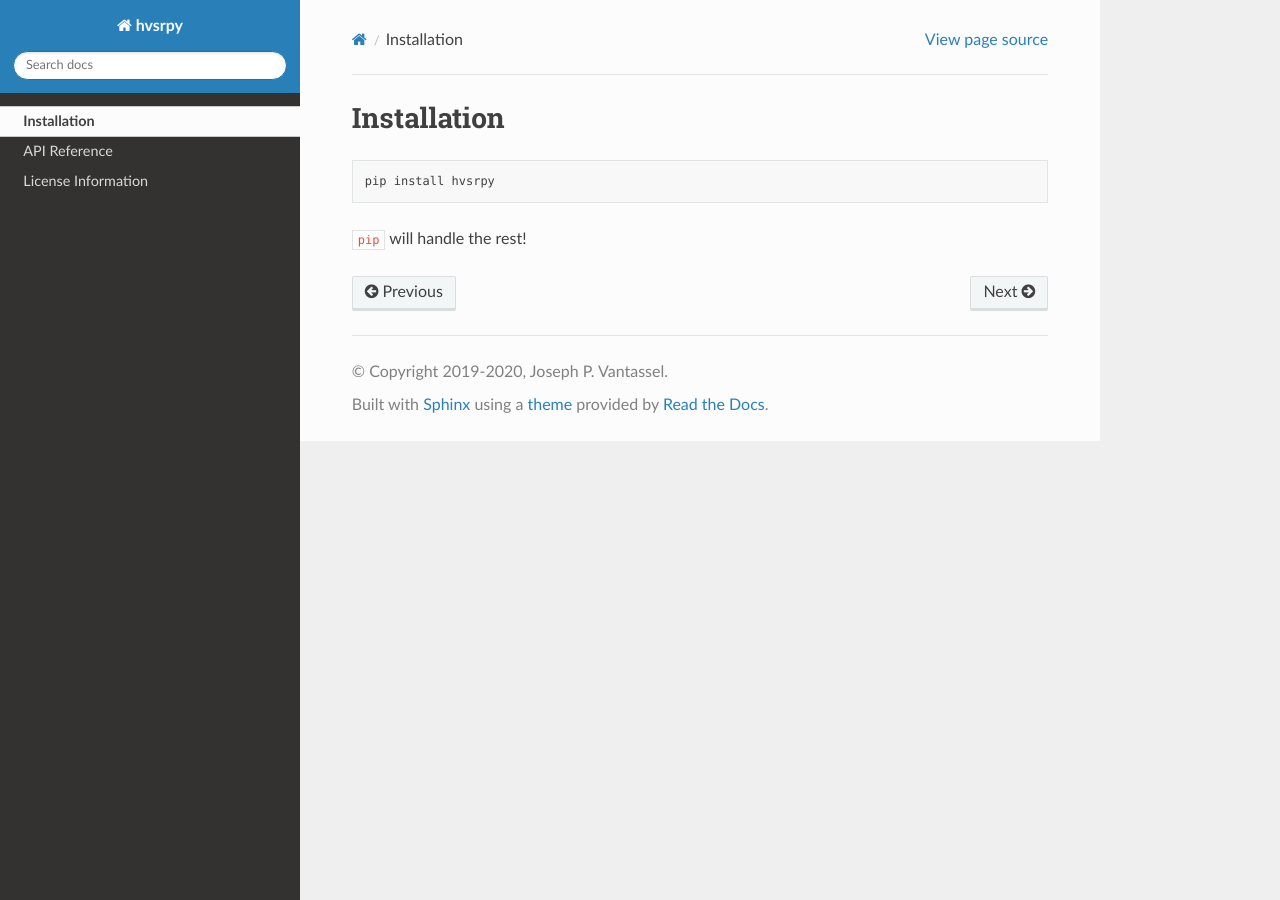
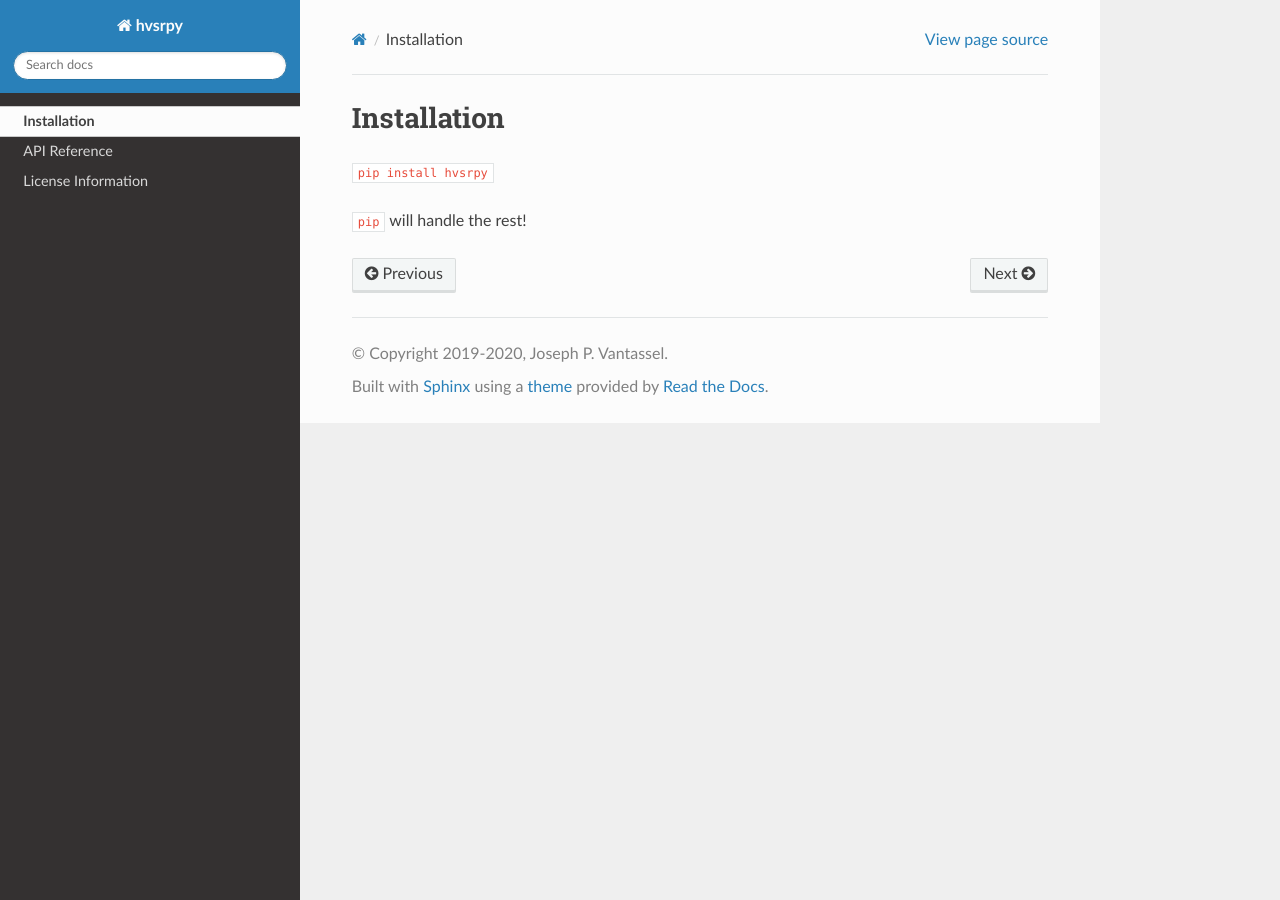
Before and after one commit to jpvantassel/hvsrpy, a Sphinx documentation site: the page built from docs/install.rst, in a window 1280 px wide. Built offline with Sphinx 7.4.7 and the Read the Docs theme 2.0.0, drawn with Linux system fonts in a browser that asks for light colours.

```diff
--- a/docs/conf.py
+++ b/docs/conf.py
@@ -15,7 +15,6 @@ import sys
 
 sys.path.insert(0, os.path.abspath('../hvsrpy'))
 
-
 # -- Project information -----------------------------------------------------
 
 project = 'hvsrpy'
@@ -23,7 +22,7 @@ copyright = '2019-2020, Joseph P. Vantassel'
 author = 'Joseph P. Vantassel'
 
 # The full version, including alpha/beta/rc tags
-release = '0.1.1'
+release = '0.2.0'
 
 
 # -- General configuration ---------------------------------------------------
@@ -74,7 +73,7 @@ html_theme = "sphinx_rtd_theme"
 # Add any paths that contain custom static files (such as style sheets) here,
 # relative to this directory. They are copied after the builtin static files,
 # so a file named "default.css" will overwrite the builtin "default.css".
-html_static_path = ['_static']
+html_static_path = []
 
 html_sidebars = {
    '**': ['localtoc.html', 'sourcelink.html', 'searchbox.html'],
--- a/docs/install.rst
+++ b/docs/install.rst
@@ -3,8 +3,6 @@
 Installation
 ============
 
-.. code-block::
-
-   pip install hvsrpy
+``pip install hvsrpy``
 
 ``pip`` will handle the rest!
```
Also changed, not shown: 1 other file.
